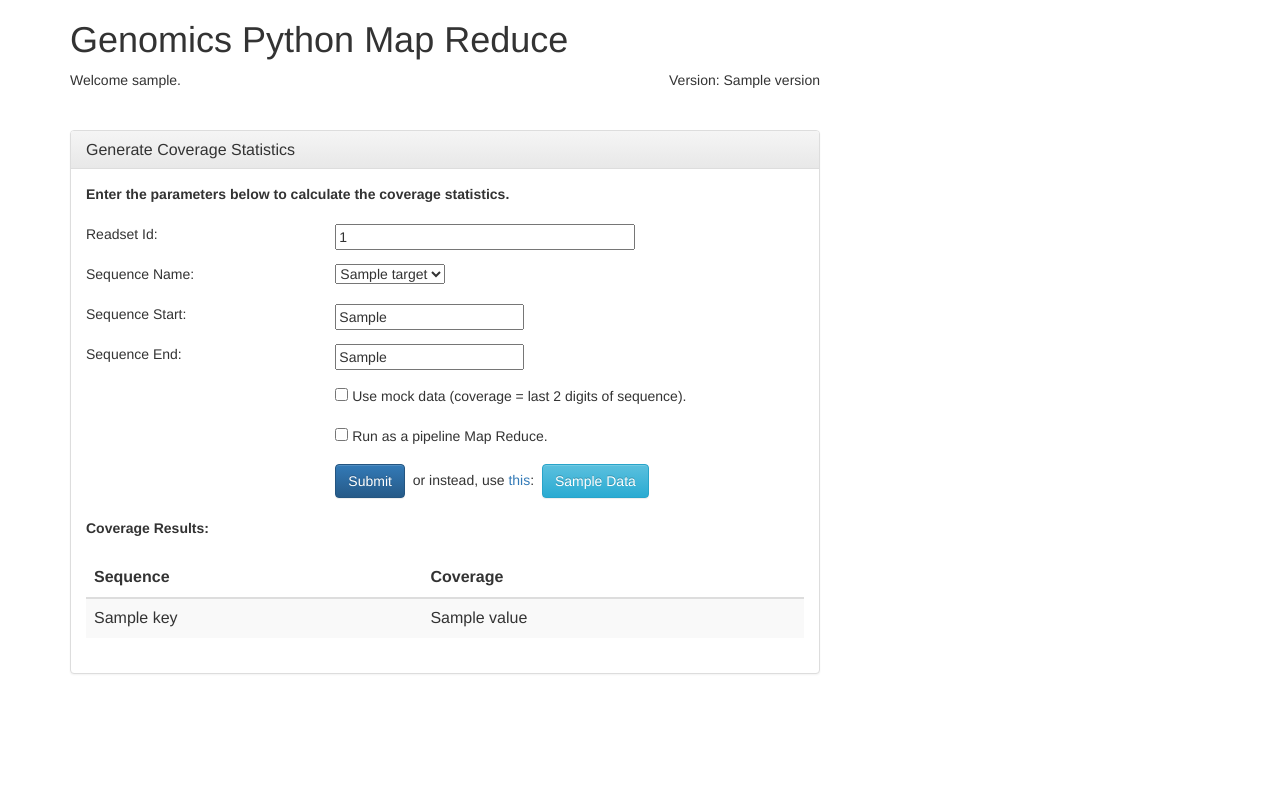
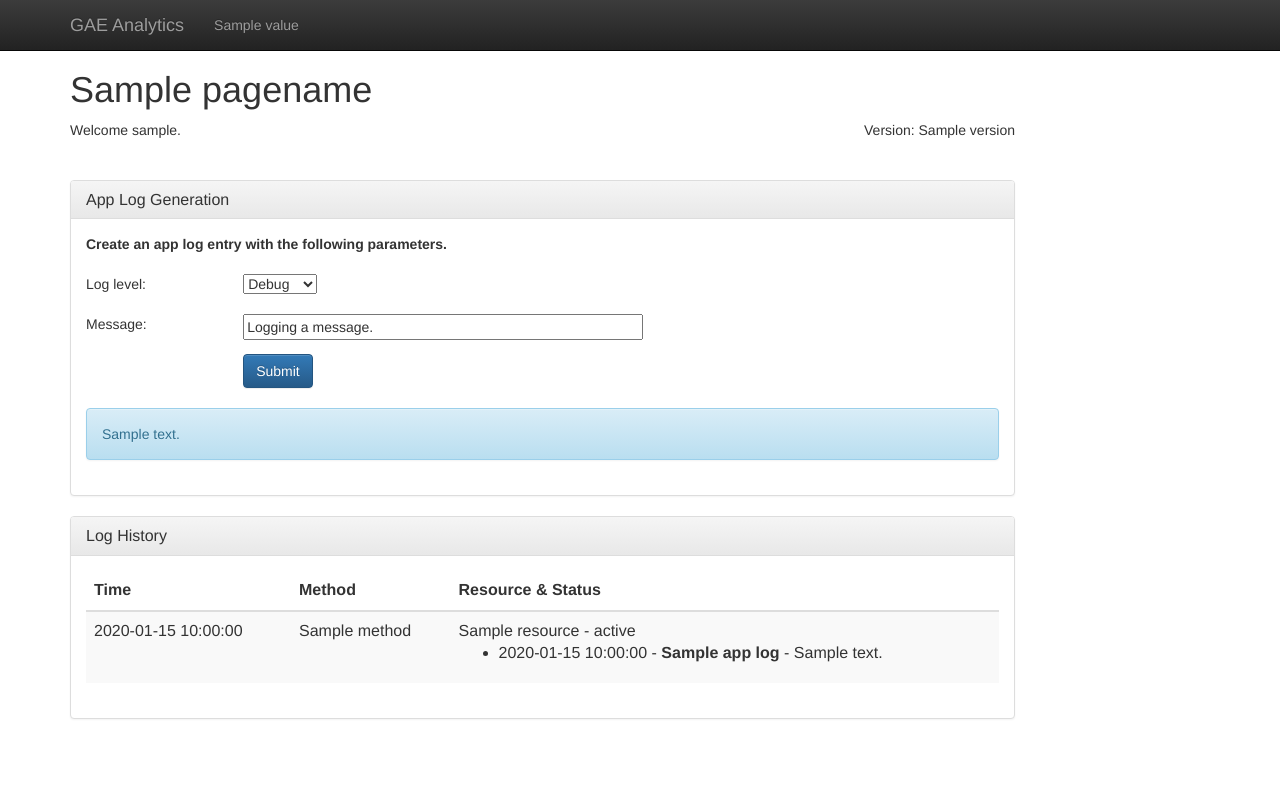
Before and after one commit to lucena/GAEAnalytics, a Python web app: template templates/index.html in a window 1280 px wide. Run offline with Jinja, Linux system fonts and the light colour scheme; the template is opened without the code that fills it: most values are stand-ins (such as "Sample title", 1, 10 or a date in 2020); some libraries are stand-ins or nearby versions.

Commit message:
First cut at an actual working site.

```diff
--- a/app.yaml
+++ b/app.yaml
@@ -12,11 +12,11 @@
 # See the License for the specific language governing permissions and
 # limitations under the License.
 
-application: zettaneerpdq
+application: paranhao69
 version: gaeanalytics1
 runtime: python27
 api_version: 1
-threadsafe: no
+threadsafe: yes
 
 handlers:
 # Load the favicon from the usual place.
--- a/static/css/main.css
+++ b/static/css/main.css
@@ -16,12 +16,16 @@ limitations under the License.
 
 
 /* html styles */
+body {
+  padding-top: 50px;
+}
+
 .height-40 {
   height: 40px;
 }
 
-.width-300 {
-  width: 300px;
+.width-400 {
+  width: 400px;
 }
 
 .align-right {
--- a/templates/index.html
+++ b/templates/index.html
@@ -44,14 +44,38 @@ limitations under the License.
   m=s.getElementsByTagName(o)[0];a.async=1;a.src=g;m.parentNode.insertBefore(a,m)
   })(window,document,'script','//www.google-analytics.com/analytics.js','ga');
 
-  ga('create', 'UA-49801701-1', 'zettaneerpdq.appspot.com');
+  ga('create', 'UA-49801701-2', 'paranhao69.appspot.com');
   ga('send', 'pageview');
 
 </script>
+
+<!-- Fixed navbar -->
+<div class="navbar navbar-inverse navbar-fixed-top" role="navigation">
+  <div class="container">
+    <div class="navbar-header">
+      <button type="button" class="navbar-toggle" data-toggle="collapse" data-target=".navbar-collapse">
+        <span class="sr-only">Toggle navigation</span>
+        <span class="icon-bar"></span>
+        <span class="icon-bar"></span>
+        <span class="icon-bar"></span>
+      </button>
+      <a class="navbar-brand" href="#">GAE Analytics</a>
+    </div>
+    <div class="navbar-collapse collapse">
+      <ul class="nav navbar-nav">
+        {% for key, value in pages.iteritems() %}
+          <li{% if key == path %} class="active"{% endif %}>
+          <a href="{{ key }}">{{ value }}</a></li>
+        {% endfor %}
+      </ul>
+    </div>
+  </div>
+</div>
+
 <div class="container theme-showcase" role="main">
-  <h1>Genomics Python Map Reduce</h1>
+  <h1> {{ pagename }} </h1>
   <div class="row">
-    <div class="col-md-8">
+    <div class="col-md-10">
       <div class="row">
         <div class="col-md-6">Welcome {{ username }}.</div>
         <div class="col-md-6 align-right">Version: {{ version }}</div>
@@ -59,93 +83,84 @@ limitations under the License.
       <br/><br/>
       <div class="panel panel-default">
         <div class="panel-heading">
-          <h3 class="panel-title">Generate Coverage Statistics</h3>
+          <h3 class="panel-title">App Log Generation</h3>
         </div>
         <div class="panel-body">
-          <b>Enter the parameters below to calculate the coverage statistics.</b>
+          <b>Create an app log entry with the following parameters.</b>
           <br/><br/>
-          <form id="coverageForm" name="coverageForm" action="/" method="POST">
+          <form id="logEntryForm" name="logEntryForm" action="{{ path }}" method="POST">
             <div class="row height-40">
-              <div class="col-md-4"><label for="readsetId">Readset Id:</label></div>
-              <div class="col-md-8">
-                <input class="width-300" type="text" name="readsetId" id="readsetId"
-                       value="{{ settings.readsetId }}"/></div>
-            </div>
-            <div class="row height-40">
-              <div class="col-md-4"><label for="sequenceName">Sequence Name:</label></div>
-              <div class="col-md-8">
-                <select name="sequenceName" id="sequenceName" >
-                  {% for target in targets %}
-                  <option value="{{ target.name }}"{% if target.name == settings.sequenceName %} selected{% endif %}>{{ target.name }}</option>
-                  {% endfor %}
+              <div class="col-md-2"><label for="logLevel">Log level:</label></div>
+              <div class="col-md-10">
+                <select name="logLevel" id="logLevel" >
+                  <option value="0">Debug</option>
+                  <option value="1">Info</option>
+                  <option value="2">Warning</option>
+                  <option value="3">Error</option>
+                  <option value="4">Critical</option>
                 </select>
               </div>
             </div>
             <div class="row height-40">
-              <div class="col-md-4"><label for="sequenceStart">Sequence Start:</label></div>
-              <div class="col-md-8"><input type="text" id="sequenceStart" name="sequenceStart"
-                                           value="{{ settings.sequenceStart }}" required/>
+              <div class="col-md-2"><label for="logMessage">Message:</label></div>
+              <div class="col-md-10">
+                <input class="width-400" type="text" name="logMessage" id="logMessage"
+                       value="Logging a message."/></div>
+            </div>
+            <div class="row height-40">
+              <div class="col-md-2">&nbsp;</div>
+              <div class="col-md-10">
+                <input class="btn btn-primary" type="submit" id="submitCreate"
+                       name="submitCreate" value="Submit" />
               </div>
             </div>
-            <div class="row height-40">
-              <div class="col-md-4"><label for="sequenceEnd">Sequence End:</label></div>
-              <div class="col-md-8"><input type="text" id="sequenceEnd" name="sequenceEnd"
-                                           value="{{ settings.sequenceEnd }}" /></div>
+          </form>
+          {% if infoMessage %}
+            <div id="infoMessage" class="alert alert-info">
+              {{ infoMessage }}
             </div>
-            <div class="row height-40">
-              <div class="col-md-4">&nbsp;</div>
-              <div class="col-md-8"><input type="checkbox" id="useMockData" name="useMockData"
-                  {% if settings.useMockData %} checked{% endif %}/>
-                Use mock data (coverage = last 2 digits of sequence).</div>
-            </div>
-            <div class="row height-40">
-              <div class="col-md-4">&nbsp;</div>
-              <div class="col-md-8"><input type="checkbox" id="runPipeline" name="runPipeline"
-                  {% if settings.runPipeline %} checked{% endif %}/>
-                Run as a pipeline Map Reduce.</div>
-            </div>
-            <div class="row height-40">
-              <div class="col-md-4">&nbsp;</div>
-              <div class="col-md-8">
-                <input class="btn btn-primary" type="submit" id="submitRead" name="submitRead" value="Submit" />
-                &nbsp;or instead, use <a href="/static/reads-search_sample_data.json" target="_blank">this</a>:&nbsp;
-                <input class="btn btn-info" type="submit" id="submitReadSample"
-                       name="submitReadSample" value="Sample Data" />
-              </div>
-            </div>
-            <div id="progress" name="progress" class="row height-40" style="display: none;">
-              <div class="col-md-4">&nbsp;</div>
-              <div class="col-md-8"><br><img src="/static/images/progress.gif" /></div>
-            </div>
-          </form>
-          <div id="coverageResults" name="coverageResults">
+          {% endif %}
           {% if errorMessage %}
             <div id="errorMessage" class="alert alert-danger">
               {{ errorMessage }}
             </div>
           {% endif %}
-            {% if results %}
-              <b>Coverage Results:</b>
-              <br/><br/>
+        </div>
+      </div>
+      <div class="panel panel-default">
+        <div class="panel-heading">
+          <h3 class="panel-title">Log History</h3>
+        </div>
+        <div class="panel-body">
           <div class="table-responsive">
             <table class="table table-striped">
               <thead>
                 <tr>
-                      <th>Sequence</th>
-                      <th>Coverage</th>
+                  <th>Time</th>
+                  <th>Method</th>
+                  <th>Resource &amp; Status</th>
                 </tr>
               </thead>
               <tbody>
-                  {% for key, value in results.iteritems() %}
+              {% for log in logs %}
                 <tr>
-                      <td>{{ key }}</td>
-                      <td>{{ value }}</td>
+                  <td>{{ log.timestamp }}</td>
+                  <td>{{ log.method }}</td>
+                  <td>{{ log.resource }} - {{ log.status }}
+                    {% if log.app_logs %}
+                      <br/><ul>
+                        {% for app_log in log.app_logs %}
+                          <li>{{ app_log.timestamp }} -
+                          <b>{{ app_log.level_name }}</b> -
+                          {{ app_log.message }}</li>
+                        {% endfor %}
+                      </ul>
+                    {% endif %}
+                  </td>
                 </tr>
               {% endfor %}
               </tbody>
             </table>
-              </div>
-            {% endif %}
           </div>
         </div>
       </div>
```
Also changed, not shown: main.py (+83 -72 lines), 1 other file. Lines whose indentation alone changed are shown as unchanged.
